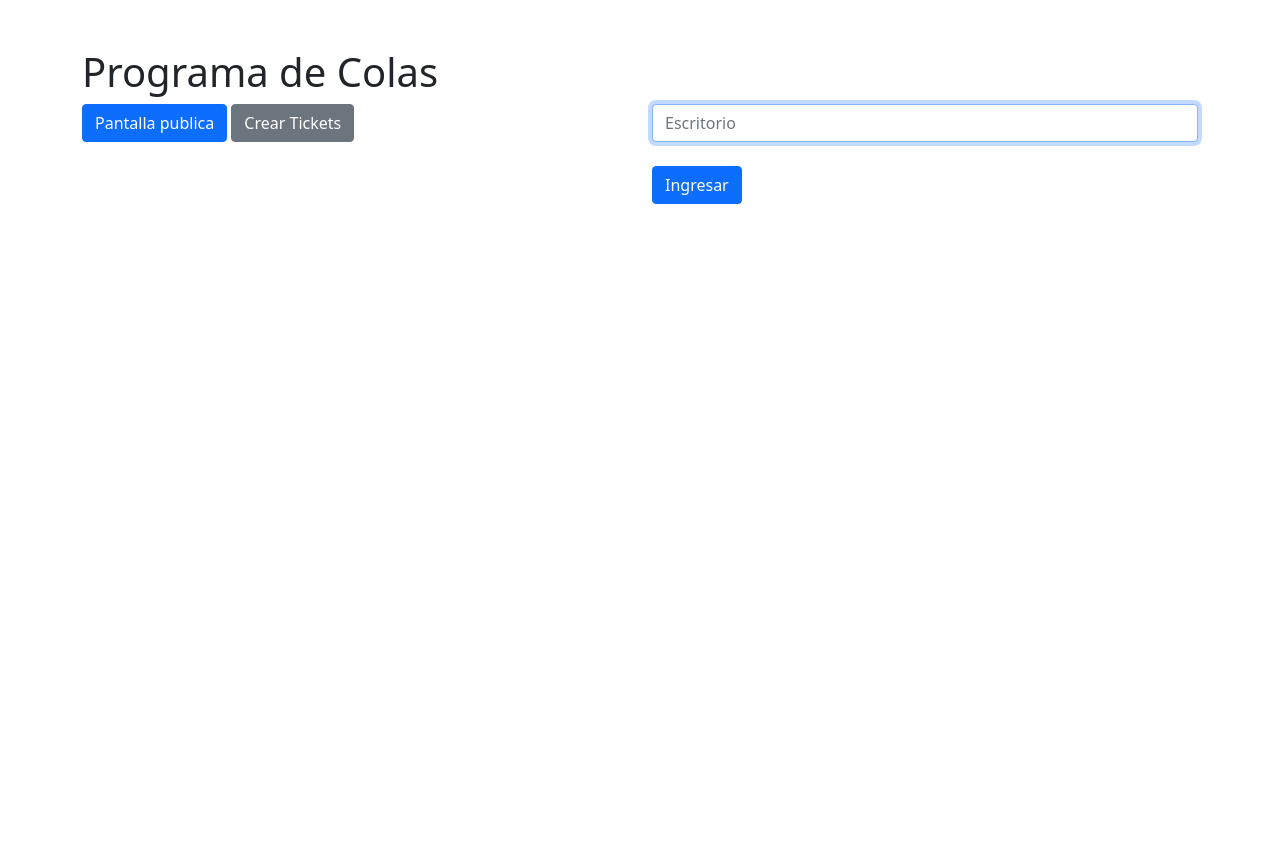
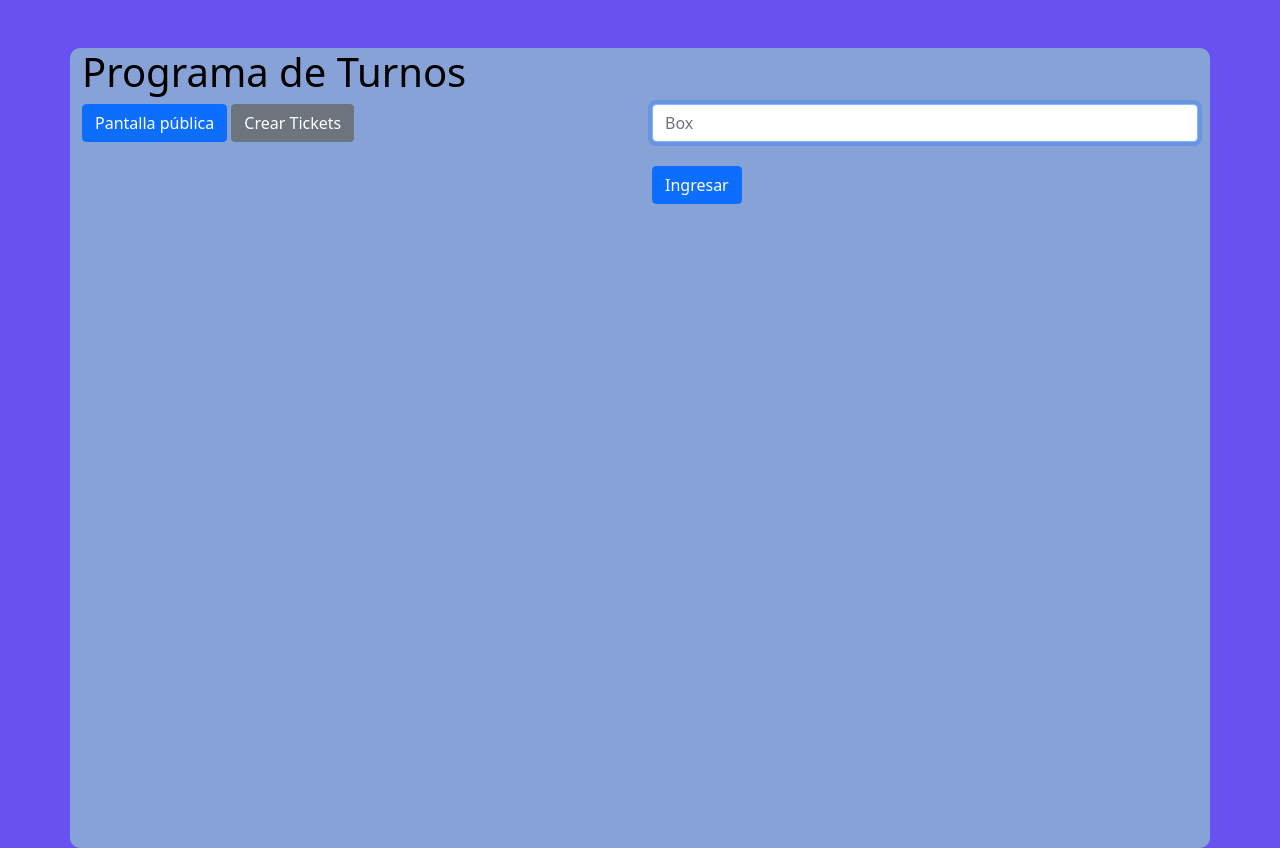
Before and after one commit to Bruss047/TurnosApp, a website: page public/index.html in a window 1280 px wide. Before the commit the page ends 800 px from the top, so only its background shows below. Drawn offline with nearby package versions, Linux system fonts and the light colour scheme.

Commit message:
retoques de estilo

```diff
--- a/db/data.json
+++ b/db/data.json
@@ -1 +1 @@
-{"ultimo":3,"hoy":3,"tickets":[],"ultimos4":[{"numero":3,"escritorio":"escritorio 4"},{"numero":2,"escritorio":"escritorio 3"},{"numero":1,"escritorio":"escritorio 2"}]}
+{"ultimo":12,"hoy":10,"tickets":[{"numero":11,"escritorio":null},{"numero":12,"escritorio":null}],"ultimos4":[{"numero":10,"escritorio":"box 2"},{"numero":9,"escritorio":"Box 4"},{"numero":8,"escritorio":"Box 4"},{"numero":7,"escritorio":"Box 4"}]}
--- a/public/css/style.css
+++ b/public/css/style.css
@@ -6,16 +6,29 @@ body {
     color: white;
 }
 
+.container{
+    background-color: rgb(134, 162, 215);
+    border-radius: 10px;
+}
+
+h1{
+    color: black;
+}
+
 table {
-    width: 100%;
+    border: solid;
     height: 100%;
     text-align: center;
+    width: 100%;
+
 }
 
 .ticket-actual {
     background-color: #282828;
 }
-
+tr{
+    border: solid;
+}
 .ticket-actual-numero {
     font-size: 80px;
 }
--- a/public/index.html
+++ b/public/index.html
@@ -8,15 +8,16 @@
     <title>Programa de Colas</title>
 
     <link href="https://cdn.jsdelivr.net/npm/bootstrap@5.0.0-beta2/dist/css/bootstrap.min.css" rel="stylesheet" integrity="sha384-BmbxuPwQa2lc/FVzBcNJ7UAyJxM6wuqIj61tLrc4wSX0szH/Ev+nYRRuWlolflfl" crossorigin="anonymous">
+    <link rel="stylesheet" href="css/style.css">
 </head>
 
 <body class="container">
-    <h1 class="mt-5">Programa de Colas</h1>
+    <h1 class="mt-5">Programa de Turnos</h1>
 
     <div class="row">
         <div class="col-6">
 
-            <a class="btn btn-primary" href="publico.html">Pantalla publica</a>
+            <a class="btn btn-primary" href="publico.html">Pantalla pública</a>
             <a class="btn btn-secondary" href="nuevo-ticket.html">Crear Tickets</a>
 
         </div>
@@ -27,7 +28,7 @@
                 <input name="escritorio"
                        type="text"
                        class="form-control"
-                       placeholder="Escritorio"
+                       placeholder="Box"
                        autofocus
                        required>
 
```
Also changed, not shown: public/escritorio.html (+2 -2 lines).
